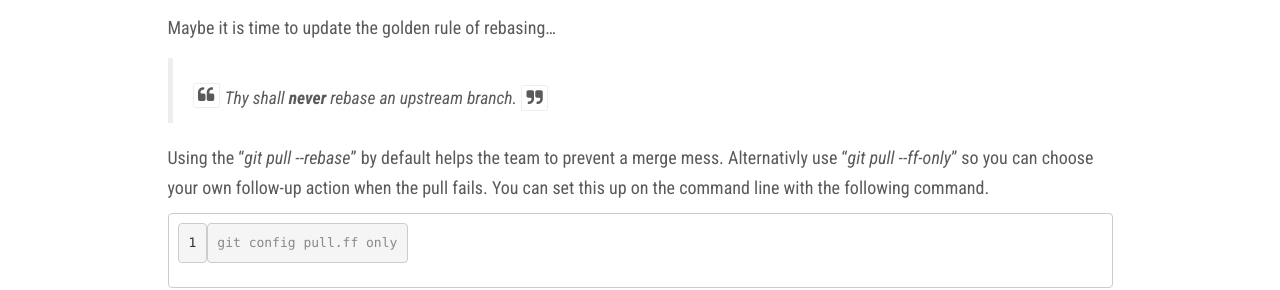
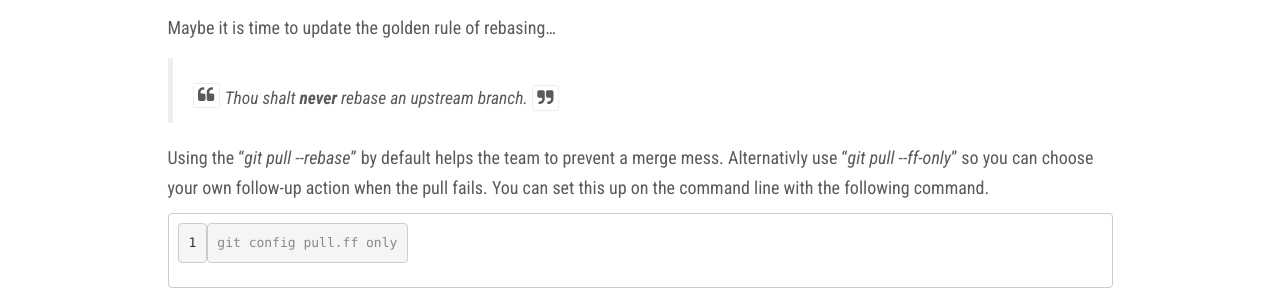
Before and after one commit to jkeuper/jkeuper.github.io, a Jekyll site: the page built from _posts/2017-09-29-git-pull.md, in a window 1280 px wide and 900 px high, scrolled down 3756 px. Shown: the part 172-462 px from the top of the window. Built offline with Jekyll 4.4.1, drawn with Linux system fonts in a browser that asks for light colours; nearby versions of some CDN libraries.

Commit message:
Update 2017-09-29-git-pull.md

````diff
--- a/_posts/2017-09-29-git-pull.md
+++ b/_posts/2017-09-29-git-pull.md
@@ -155,7 +155,7 @@ at the end of our upstream branch. Rebase allows much more _evil_ tricks.
 ```
 
 Maybe it is time to update the golden rule of rebasing...
-> _Thy shall **never** rebase an upstream branch._
+> _Thou shalt **never** rebase an upstream branch._
 <i class="fa fa-quote-left fa-pull-left fa-border" aria-hidden="true"></i>
 <i class="fa fa-quote-right fa-border" aria-hidden="true"></i>
 
````
